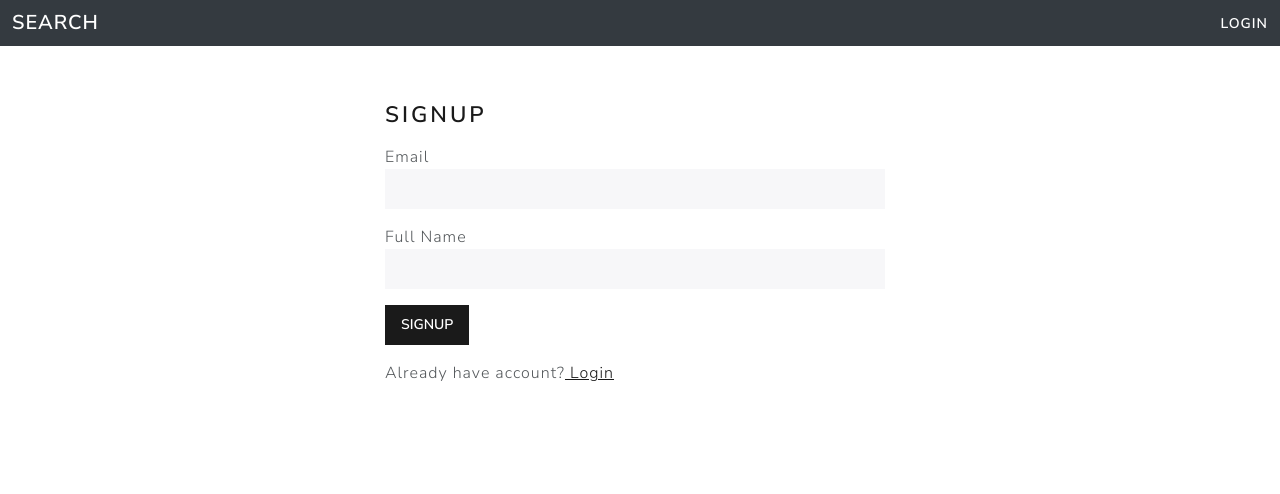
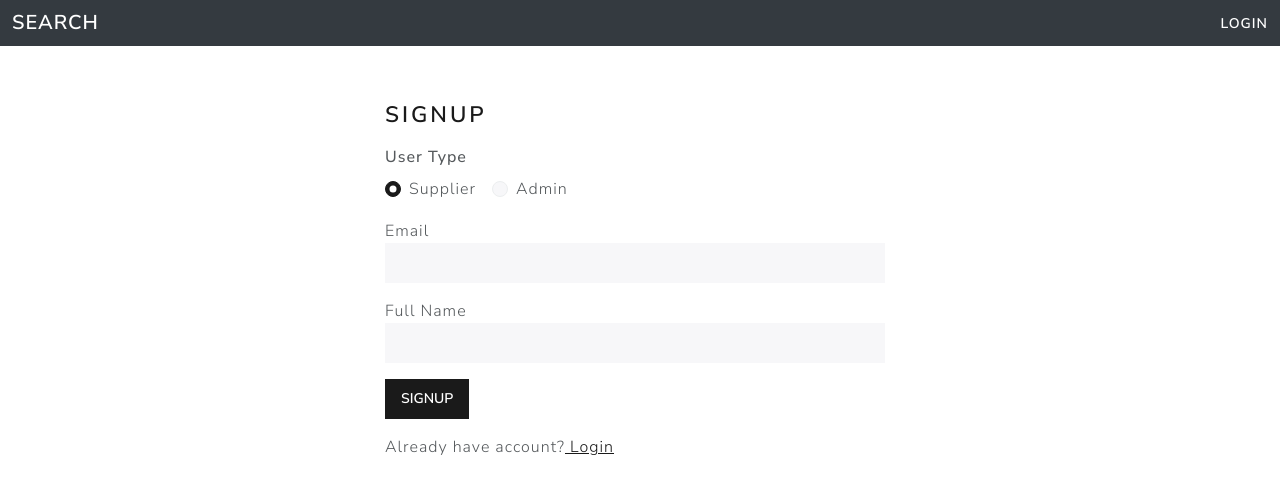
Before and after one commit to POOL4T7/supplier, a React (Vite) app: page /register in a window 1280 px wide. Shown: the top 494 px of the page. Built offline with nearby package versions, Linux system fonts and the light colour scheme.

Commit message:
usertype added

```diff
--- a/src/components/Service/ServiceCategory.jsx
+++ b/src/components/Service/ServiceCategory.jsx
@@ -81,16 +81,16 @@ const ServiceCategory = () => {
   const handleAddProduct = async (e) => {
     e.preventDefault();
 
-    const list = categoriesValue.split(',').map((item, idx) => {
-      return {
-        id: idx,
-        name: item,
-      };
-    });
+    // const list = categoriesValue.split(',').map((item, idx) => {
+    //   return {
+    //     id: idx,
+    //     name: item,
+    //   };
+    // });
     const res = await axiosInstance.post(
       '/proxy/productsearchsupplier/saveSupplierCategoryDetails',
       {
-        categoryName: list[0].name,
+        categoryName: categoriesValue,
         productsServices: 'services',
         supplierBusinessId: bussiness.id,
         categoryDescription: description,
--- a/src/pages/Signin.jsx
+++ b/src/pages/Signin.jsx
@@ -18,6 +18,7 @@ const loginSchema = yup.object().shape({
     .string()
     .min(3, 'Password must be at least 6 characters')
     .required('Password is required'),
+  userType: yup.string().oneOf(['supplier', 'admin'], 'Select a user type'),
 });
 
 const LoginForm = () => {
@@ -67,12 +68,13 @@ const LoginForm = () => {
             <input
               className='form-check-input'
               type='radio'
-              id='customer'
-              value='customer'
+              id='supplier'
+              value='supplier'
               {...register('userType')}
+              defaultChecked
             />
-            <label className='form-check-label' htmlFor='customer'>
-              Customer
+            <label className='form-check-label' htmlFor='supplier'>
+              Supplier
             </label>
           </div>
           <div className='form-check form-check-inline'>
--- a/src/pages/Signup.jsx
+++ b/src/pages/Signup.jsx
@@ -15,6 +15,7 @@ const signupSchema = yup.object().shape({
     .string()
     .min(3, 'fullName must be at least 3 characters')
     .required('fullName is required'),
+  userType: yup.string().oneOf(['supplier', 'admin'], 'Select a user type'),
 });
 
 const Signup = () => {
@@ -54,6 +55,39 @@ const Signup = () => {
         style={{ maxWidth: '500px' }}
       >
         <h2>Signup</h2>
+        <div className='mb-3'>
+          <label className='form-label d-block'>User Type</label>
+          <div className='form-check form-check-inline'>
+            <input
+              className='form-check-input'
+              type='radio'
+              id='supplier'
+              value='supplier'
+              {...register('userType')}
+              defaultChecked
+            />
+            <label className='form-check-label' htmlFor='supplier'>
+              Supplier
+            </label>
+          </div>
+          <div className='form-check form-check-inline'>
+            <input
+              className='form-check-input'
+              type='radio'
+              id='admin'
+              value='admin'
+              {...register('userType')}
+            />
+            <label className='form-check-label' htmlFor='admin'>
+              Admin
+            </label>
+          </div>
+          {errors.userType && (
+            <small className='text-danger d-block'>
+              {errors.userType.message}
+            </small>
+          )}
+        </div>
 
         <div className='mb-3'>
           <label>Email</label>
```
